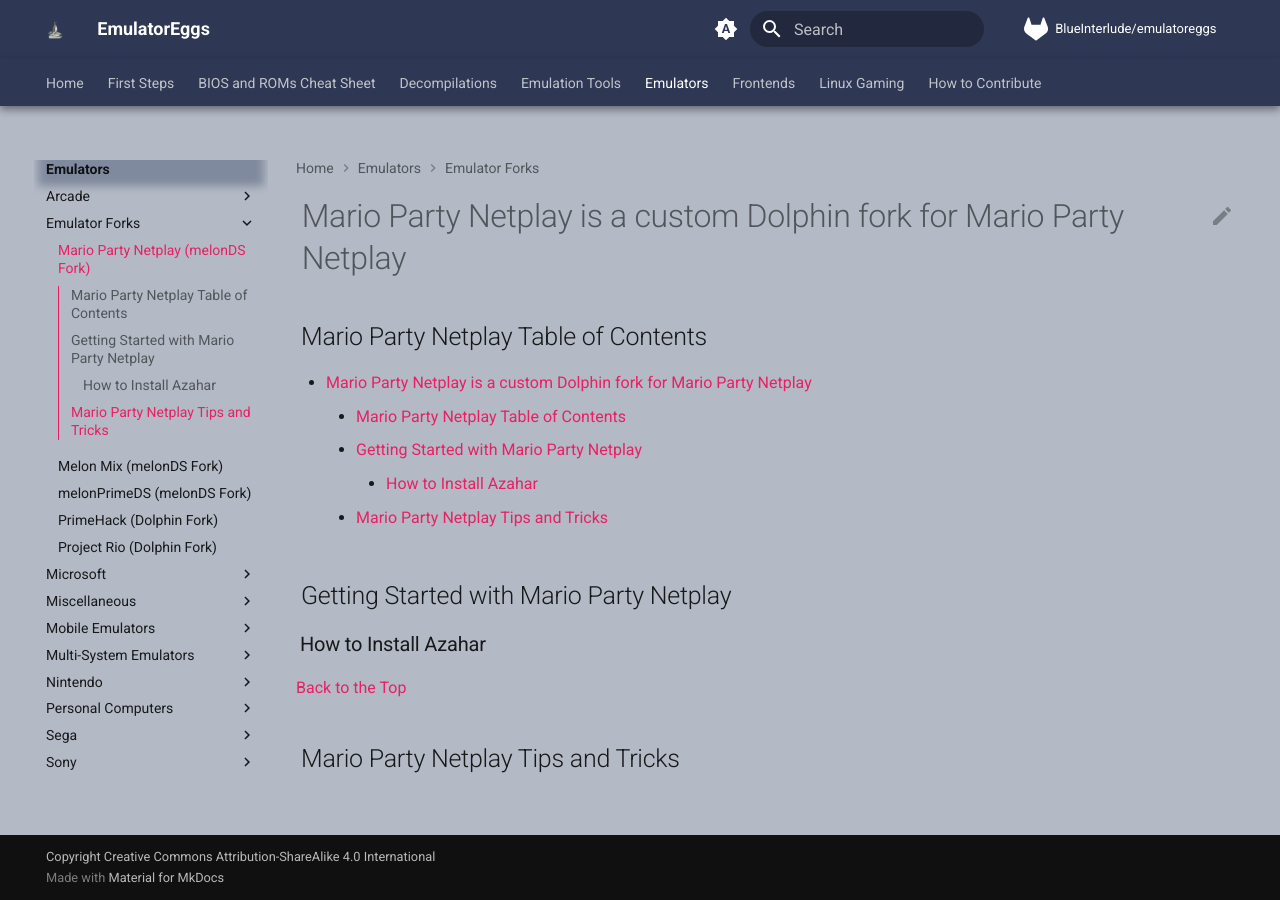
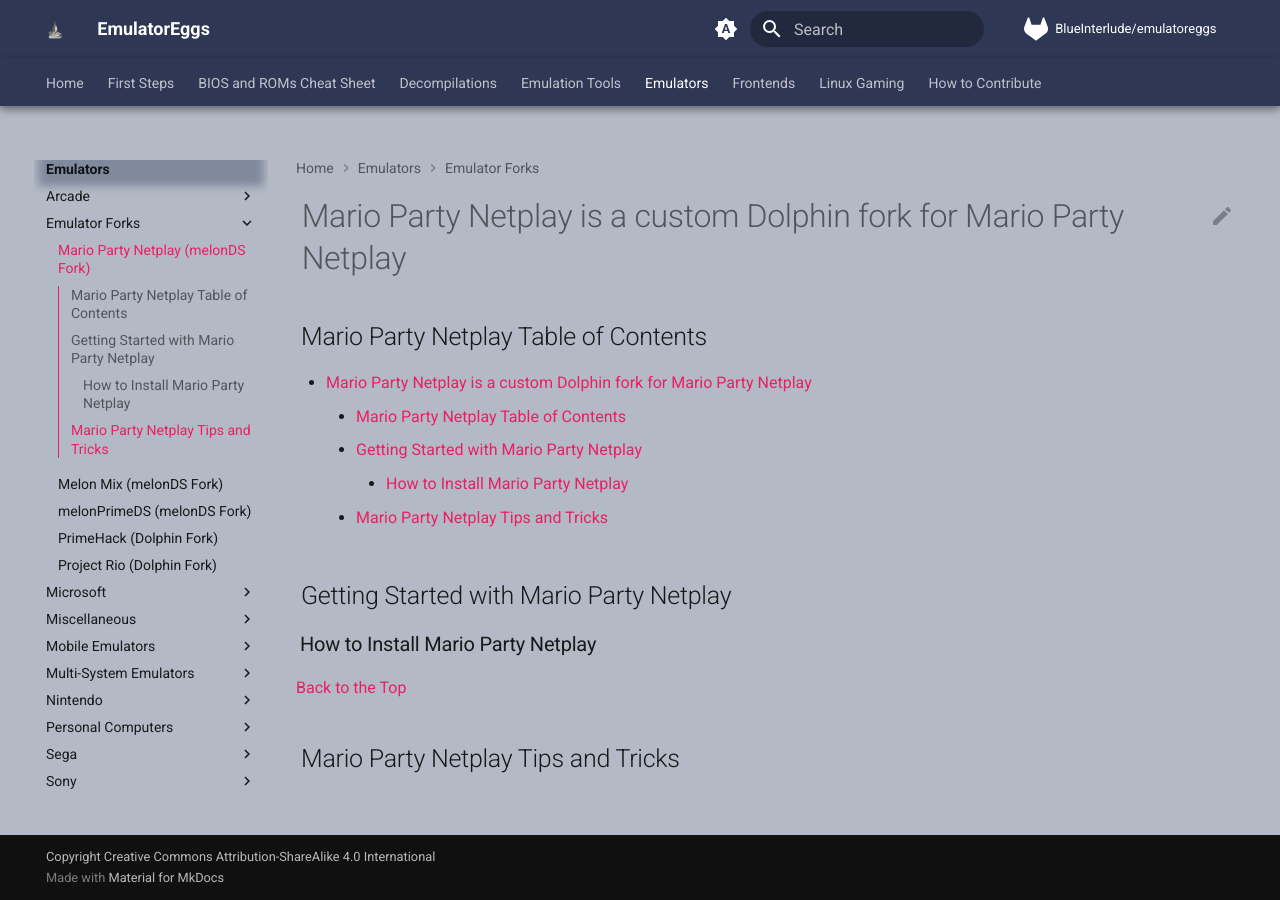
Before and after one commit to emulatoreggs/emulatoreggs, an MkDocs documentation site: the page built from docs/emulators/emulator-forks/mario-party-netplay.md, in a window 1280 px wide. Built offline with MkDocs 1.6.1 and Material for MkDocs 9.7.7, drawn with Linux system fonts in a browser that asks for light colours; comment, search, counter and statistics services are not loaded.

Commit message:
docs: fix typo on mario party netplay page

```diff
--- a/docs/emulators/emulator-forks/mario-party-netplay.md
+++ b/docs/emulators/emulator-forks/mario-party-netplay.md
@@ -6,7 +6,7 @@
 
 ## Getting Started with Mario Party Netplay
 
-### How to Install Azahar
+### How to Install Mario Party Netplay
 [Back to the Top](#mario-party-netplay-table-of-contents)
 
 ## Mario Party Netplay Tips and Tricks
```
